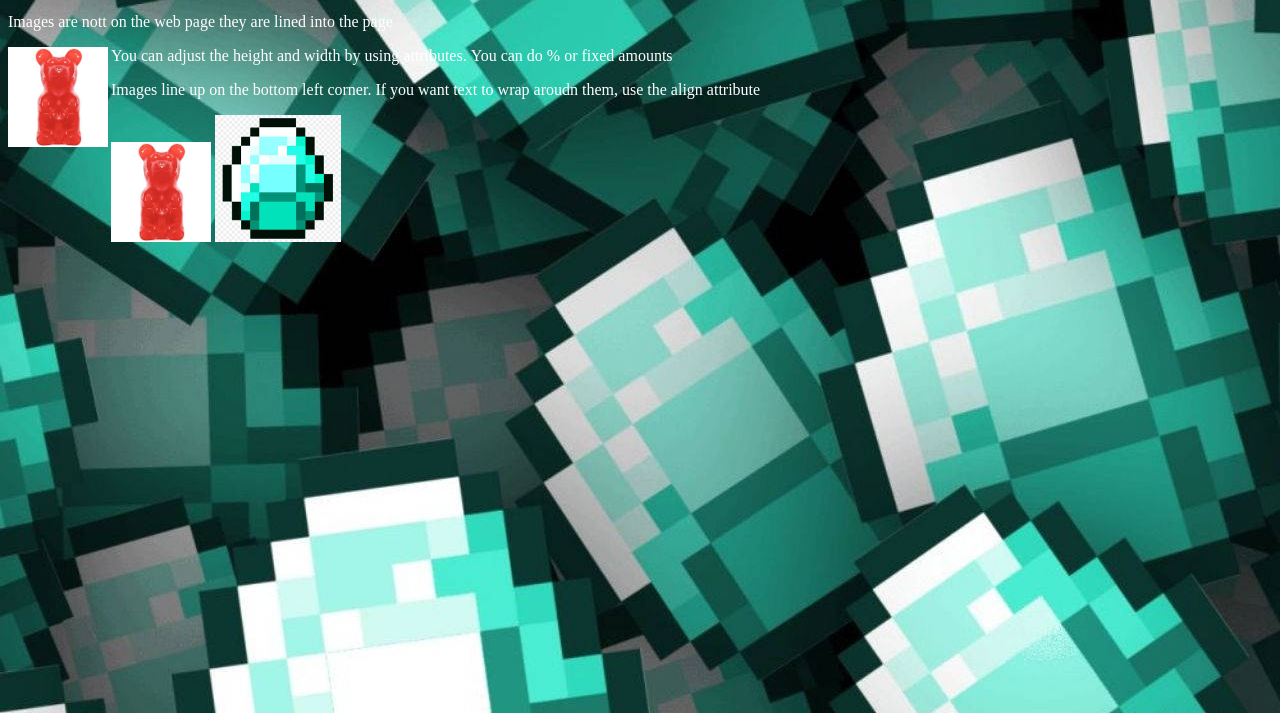
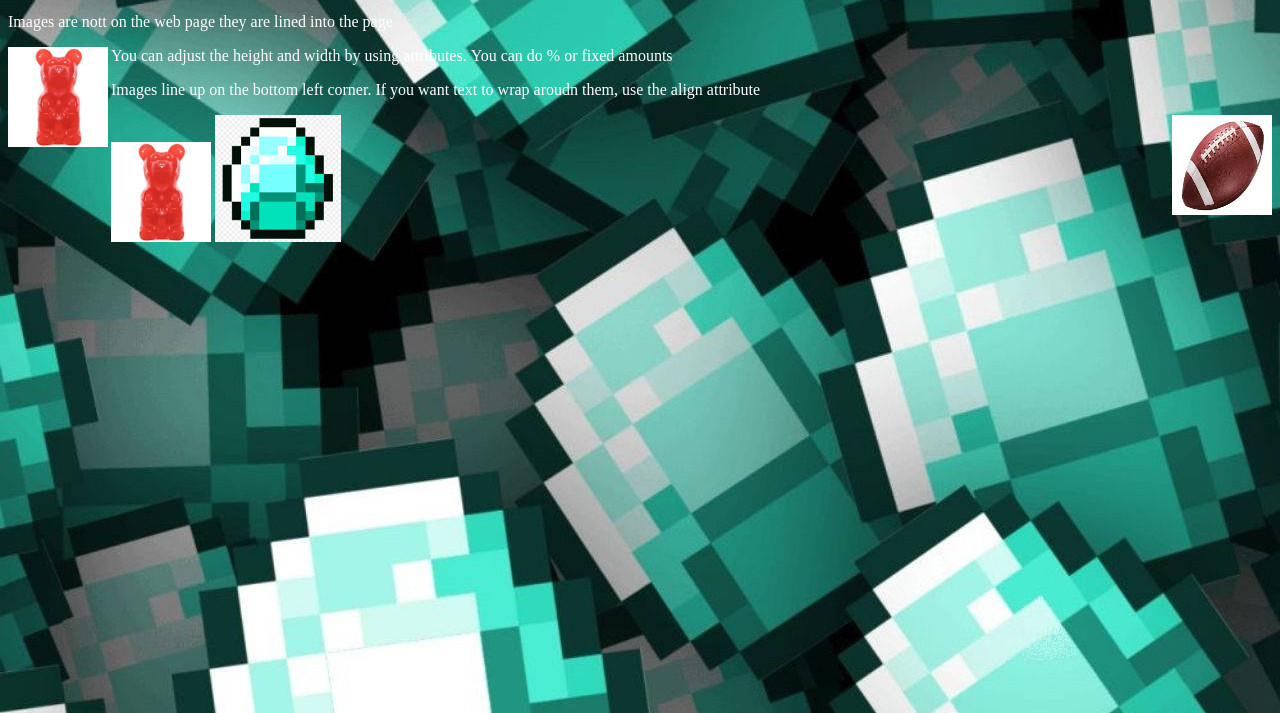
Before and after one commit to rezzqw/htmlNodes, a plain HTML site: page images.html in a window 1280 px wide. Shown: the part 87-800 px from the top of the page. Drawn offline with Linux system fonts and the light colour scheme.

Commit message:
added football pictures

```diff
--- a/images.html
+++ b/images.html
@@ -24,6 +24,7 @@
                 <p style="color: white"> Images line up on the bottom left corner. If you want text to wrap aroudn them, use the align attribute</p>
                 <img src="images/gummybear.png" height="100" width="100" alt="1 gummy bear">
                 <a href="https://diamond.com"><img src="images/diamond.png" alt="diamond" width="10%"></a>
+                <a href="https://football.com"><img src="images/football.png" height="100" width="100" alt="football" align="right"></a>
             </section>
             <aside>
 
```
Also changed, not shown: images/football.png (added).
